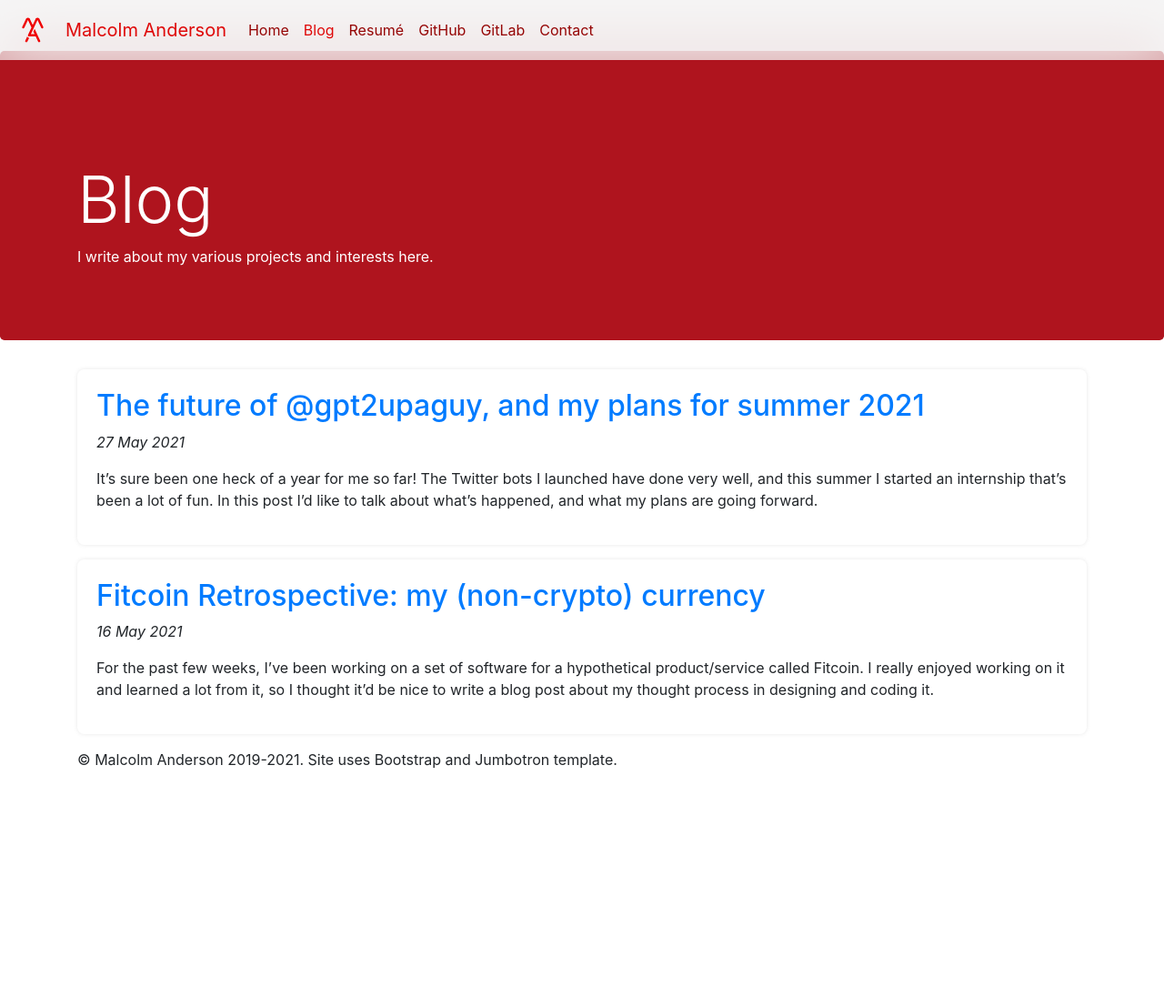
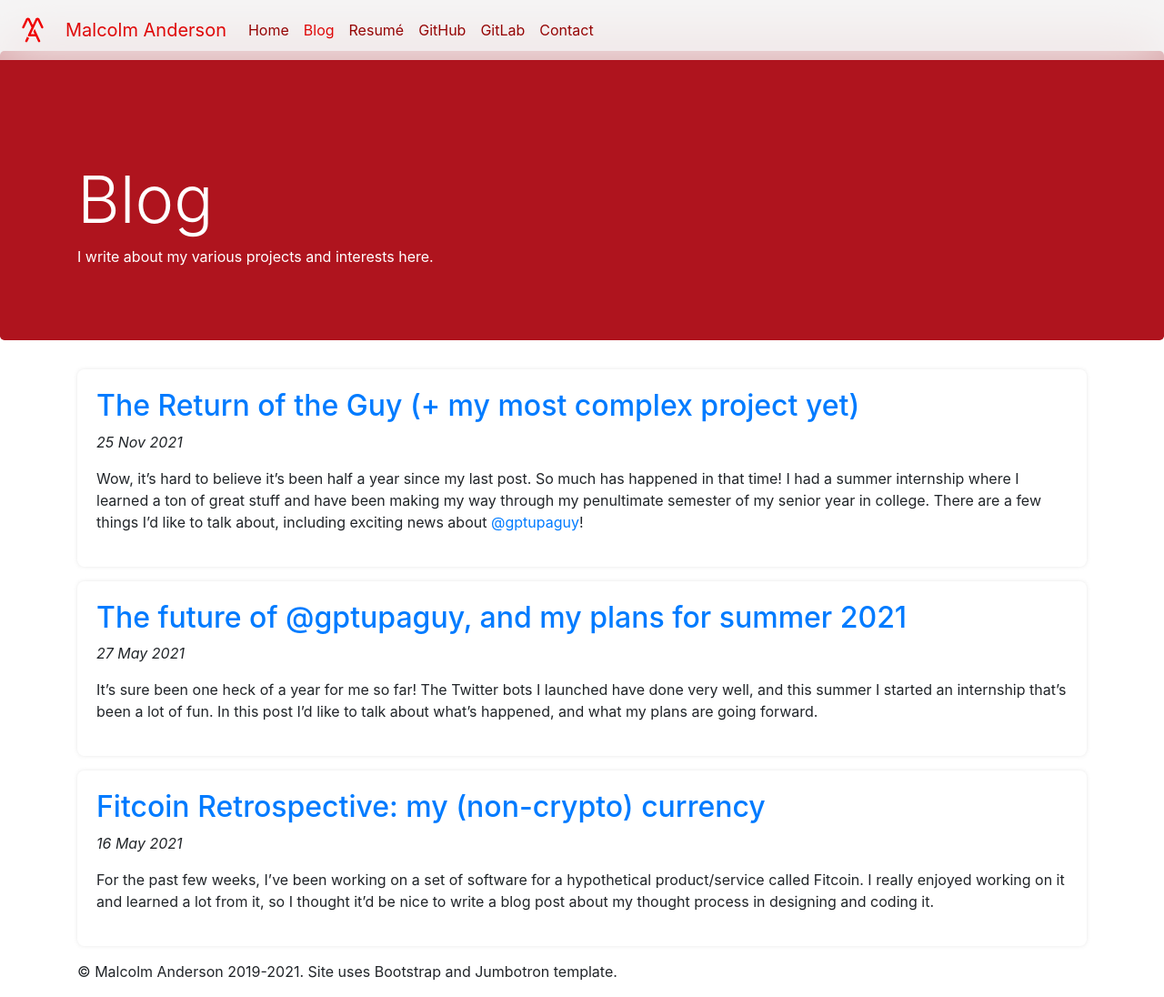
Before and after one commit to Meorge/meorge.github.io, a Jekyll site: the page built from blog.html, in a window 1280 px wide and 1096 px high. Shown: the whole window at 91% size. Built offline with Jekyll 4.4.1, drawn with Linux system fonts in a browser that asks for light colours.

Commit message:
Adding retrospective blog post and info about Genni

```diff
--- /dev/null
+++ b/blog/_posts/2021-11-25-retrospective-2021.md
@@ -0,0 +1,83 @@
+---
+layout: post
+title: "The Return of the Guy (+ my most complex project yet)"
+visible: true
+---
+
+Wow, it's hard to believe it's been half a year since my last post. So much has happened in that time! I had a summer internship where I learned a ton of great stuff and have been making my way through my penultimate semester of my senior year in college. There are a few things I'd like to talk about, including exciting news about [@gptupaguy](https://twitter.com/gptupaguy)!
+
+----
+
+# <img src="/blog/images/retrospective-2021/genni-icon.png" alt="The main interface for Genni" style="height: 1em;"> Genni - GPT for everyone!
+When I haven't been studying for school, or working on projects for my job, or resting, I've been spending my time developing a desktop application that aims to make GPT text generation more accessible. I'm calling it **Genni**, and I'm quite happy with it so far. In fact, I think it may be one of my most complex-but-useful projects yet!
+
+<div class="text-center mb-3">
+    <img src="/blog/images/retrospective-2021/genni-ui.png" alt="The main interface for Genni" class="img-fluid">
+</div>
+
+Genni is a fancy wrapper around the Python library [aitextgen](https://github.com/minimaxir/aitextgen) by [Max Woolf (@minimaxir)](https://twitter.com/minimaxir) that lets you train Hugging Face GPT models and generate text from them with just a few clicks. With its dataset-building tools, creating a model finetuned on a Twitter account is super easy!
+
+<ol>
+    <li>
+        Add a dataset based on a Twitter search with the format <code class="language-plaintext highlighter-rouge">"from:twitter_handle"</code>. Genni downloads all of the Tweets it can find from @twitter_handle using the Python library <a href="https://github.com/JustAnotherArchivist/snscrape">snscrape</a> and stores them in a file for you.
+        <div class="container mt-3 mb-3">
+            <div class="row">
+                <div class="col-sm">
+                    <img src="/blog/images/retrospective-2021/genni-step1-choosetwitter.png" alt="The 'Add Dataset' screen in Genni; 'Twitter' is selected as the source." class="img-fluid mx-auto d-block">
+                </div>
+                <div class="col-sm">
+                    <img src="/blog/images/retrospective-2021/genni-step1-search.png" alt="The 'Add Dataset from Twitter' screen in Genni; 'from:_Meorge' is entered as the search query." class="img-fluid mx-auto d-block">
+                </div>
+            </div>
+            Once it's done, you'll be able to view your new dataset! (Please forgive the nihilism and seatbelt safety discourse.)
+            <div class="row">
+                <div class="col-sm">
+                    <img src="/blog/images/retrospective-2021/genni-step1-dataset.png" alt="Genni's main interface after Tweets from @_Meorge (i.e. me) have been downloaded. There's a bunch of text being shown - too much to put here, but they're all Tweets from my account." class="img-fluid mx-auto d-block">
+                </div>
+            </div>
+        </div>
+    </li>
+    <li>
+        Click "Train" and choose a Hugging Face base model. I typically like to use <code class="language-plaintext highlighter-rouge">"EleutherAI/gpt-neo-125M"</code>. Set the hyperparameters (or just go with the default) and click "Start Training".
+        <div class="container mt-3 mb-3">
+            <div class="row">
+                <div class="col-sm">
+                    <img src="/blog/images/retrospective-2021/genni-step2-hf.png" alt="The 'Initialize Repository' screen in Genni; 'Hugging Face Repository' is selected as the base model source." class="img-fluid mx-auto d-block">
+                </div>
+                <div class="col-sm">
+                    <img src="/blog/images/retrospective-2021/genni-step2-choosemodel.png" alt="The 'Select Hugging Face Repository' screen in Genni; 'EleutherAI/gpt-neo-125M' is entered as the repository name." class="img-fluid mx-auto d-block">
+                </div>
+            </div>
+            <div class="row">
+                <div class="col-sm">
+                    <img src="/blog/images/retrospective-2021/genni-step2-hyperparams.png" alt="The 'Configure Training' screen in Genni; the user is able to enter hyperparameters, such as the source dataset, number of training steps, and learning rate." class="img-fluid mx-auto d-block">
+                </div>
+            </div>
+        </div>
+    </li>
+    <li>
+        Watch as your model trains!
+        <div class="container mt-3 mb-3">
+            <div class="row">
+                <img src="/blog/images/retrospective-2021/genni-step3.png" alt="The 'Training in Progress' screen in Genni. On the left are statistics about the training (such as that 21 minutes have passed, training is on step 24 of 100, and the average loss is 4.41), and on the right is a graph of the loss and average loss." class="img-fluid mx-auto d-block">
+            </div>
+        </div>
+    </li>
+</ol>
+
+If you're interested, you can [find Genni on my GitHub repository](https://github.com/Meorge/Genni). There isn't currently a standalone executable you can run for it - you'll need to install Python and the necessary dependencies, as outlined in the README - but I promise it's not too hard to get set up. It'd be great to have more people using the software, so that I can find out what needs to be changed or fixed to make it the best it can be!
+
+# The Return of the (GPT Up a) Guy
+What does this Genni stuff mean for [@gptupaguy](https://twitter.com/gptupaguy)? Because it makes it easier for me to generate and curate models, I'll be able to start scheduling posts for the bot again!
+
+There's also a lot more training data for the bot to work with this time around. The most recent dataset I had, pre-Genni, contained 2,997 Tweets from [@makeupaguy](https://twitter.com/makeupaguy) and several parody accounts. Using Genni, I was able to assemble a dataset consisting of **11,421 Tweets from [@makeupaguy](https://twitter.com/makeupaguy) alone!**
+
+In the coming days, I'm hoping to spend some time generating posts and get them queued up to be Tweeted out.
+
+# Other Twitter bots, too...?
+In my previous post, I talked about how I wanted to start a bot based on the [@KidsWriteJokes](https://twitter.com/KidsWriteJokes) Twitter account, and shared a few examples of the model's output. As I've been working on Genni, I've created a new model based on the account's Tweets which has provided more hilariously bizarre results. I don't currently have a timeline on when the bot will be up and running, but I'm hoping to get it set up soon!
+
+As you might have noticed in my screenshots above, I've also given a shot at training a model based on [@jigsaw_quotes](https://twitter.com/jigsaw_quotes), since I enjoyed the account so much. Admittedly, its output hasn't been quite as interesting as the other models, so I might have to put it off until there are more Tweets to build a dataset out of.
+
+# Wrapping up
+The next few weeks are going to be pretty packed for me - I'm finishing up my penultimate semester in undergraduate school, and may also be applying to graduate school for next year. On top of that, I've also got my internship/job to work on! But I'm hoping that I'll have some fun stuff up and running by the end of the year. You can stay up to date on my shenanigans via my [Twitter account, @_Meorge](https://twitter.com/_Meorge).
```
Also changed, not shown: blog/_posts/2021-05-27-summer-2021-plans.md (+13 -13 lines), blog/images/retrospective-2021/genni-step1-choosetwitter.png (added), blog/images/retrospective-2021/genni-step1-datadone.png (added), blog/images/retrospective-2021/genni-step1-dataset.png (added), blog/images/retrospective-2021/genni-step1-downloading.png (added), blog/images/retrospective-2021/genni-step1-search.png (added), blog/images/retrospective-2021/genni-step1.png (added), blog/images/retrospective-2021/genni-step2-choosemodel.png (added), blog/images/retrospective-2021/genni-step2-hf.png (added), blog/images/retrospective-2021/genni-step2-hyperparams.png (added), blog/images/retrospective-2021/genni-step3.png (added), blog/images/retrospective-2021/genni-ui.png (added), 1 other file.
